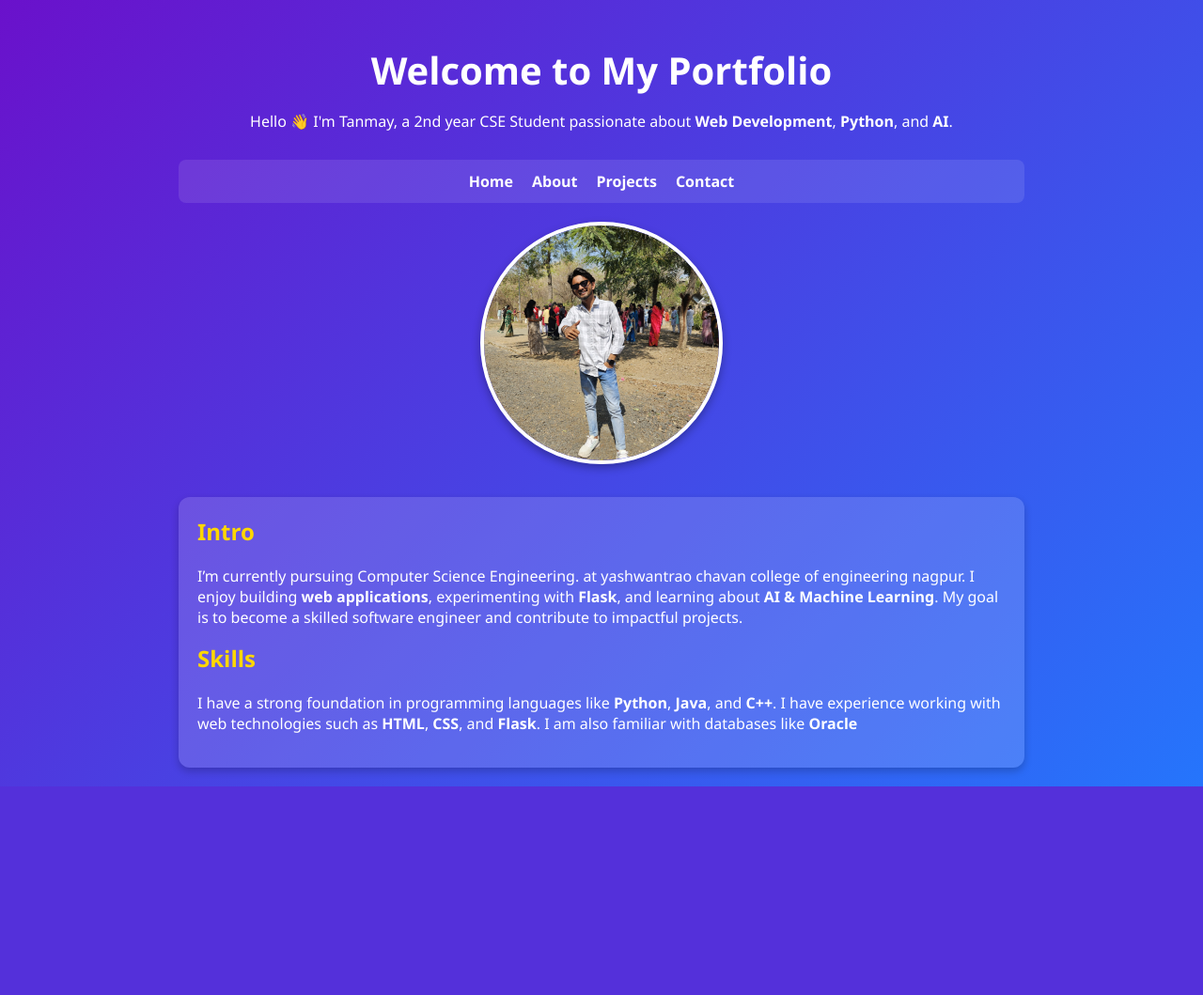
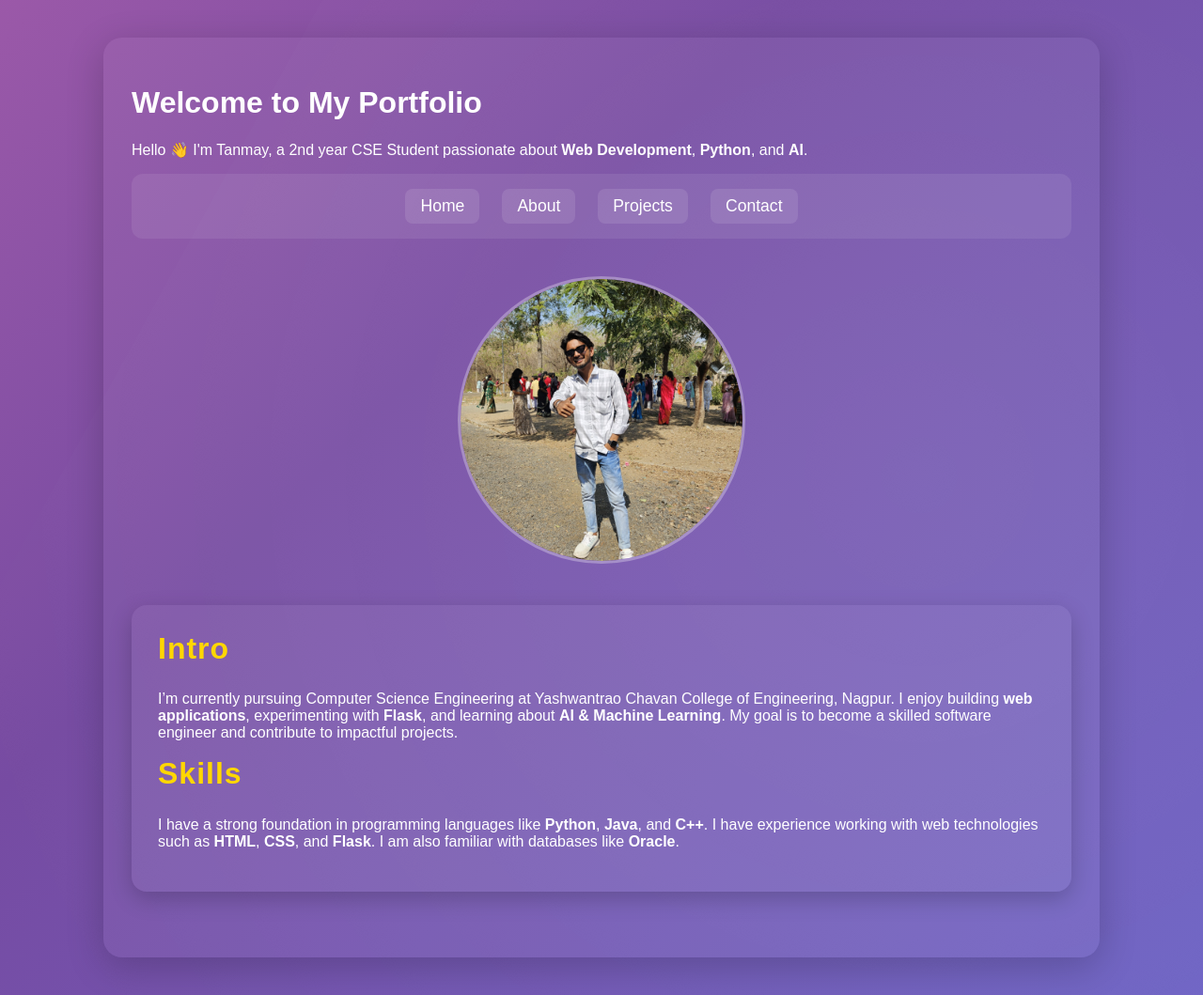
Before and after one commit to Tanmaykorate01/My_Portfolio, a Flask app: page / in a window 1280 px wide. Shown: the whole page at 94% size. Before the commit the page ends 837 px from the top, so only its background shows below. Run offline with Flask 3, Linux system fonts and the light colour scheme.

Commit message:
Update portfolio with new CSS and animations

```diff
--- a/static/style.css
+++ b/static/style.css
@@ -1,157 +1,223 @@
-/* General Page Styling */
+/* ================= General Page Styling ================= */
 body {
-    font-family: 'Segoe UI', Tahoma, Geneva, Verdana, sans-serif;
+    font-family: 'Poppins', sans-serif;
     margin: 0;
     padding: 0;
-    background: linear-gradient(135deg, #6a11cb, #2575fc);
+    min-height: 100vh;
     color: #fff;
+    background: linear-gradient(-45deg, #667eea, #764ba2, #ff7eb9, #43e97b);
+    background-size: 400% 400%;
+    animation: gradientMove 15s ease infinite;
+    overflow-x: hidden;
 }
 
-/* Container */
-.container {
-    max-width: 900px;
-    margin: auto;
-    padding: 20px;
+/* Animated gradient */
+@keyframes gradientMove {
+    0% { background-position: 0% 50%; }
+    50% { background-position: 100% 50%; }
+    100% { background-position: 0% 50%; }
 }
 
-/* Navigation */
+/* Floating shapes in the background */
+body::before {
+    content: "";
+    position: fixed;
+    top: -50%;
+    left: -50%;
+    width: 200%;
+    height: 200%;
+    background: radial-gradient(circle, rgba(255,255,255,0.05) 0%, transparent 70%);
+    animation: floatShapes 20s linear infinite;
+    z-index: 0;
+}
+
+@keyframes floatShapes {
+    0% { transform: translate(0,0) rotate(0deg); }
+    50% { transform: translate(20%, 10%) rotate(180deg); }
+    100% { transform: translate(0,0) rotate(360deg); }
+}
+
+/* ================= Container ================= */
+.container {
+    max-width: 1000px;
+    margin: 40px auto;
+    padding: 30px;
+    background: rgba(255, 255, 255, 0.05);
+    border-radius: 20px;
+    box-shadow: 0 10px 40px rgba(0, 0, 0, 0.2);
+    position: relative;
+    z-index: 1;
+}
+
+/* ================= Navigation ================= */
 nav {
     display: flex;
     justify-content: center;
-    gap: 20px;
-    background: rgba(255, 255, 255, 0.1);
-    padding: 12px;
-    border-radius: 8px;
-    margin-bottom: 30px;
+    gap: 24px;
+    background: rgba(255, 255, 255, 0.08);
+    padding: 16px;
+    border-radius: 12px;
+    margin-bottom: 40px;
+    position: relative;
+    z-index: 1;
 }
 
 nav a {
     text-decoration: none;
     color: #fff;
-    font-weight: bold;
-    transition: color 0.3s;
+    font-weight: 500;
+    font-size: 1.1rem;
+    padding: 8px 16px;
+    border-radius: 8px;
+    background: rgba(255, 255, 255, 0.1);
+    transition: all 0.3s ease;
 }
 
 nav a:hover {
-    color: #ffd700;
+    background: rgba(255, 255, 255, 0.2);
+    transform: scale(1.05);
 }
 
-/* Profile Picture */
+/* ================= Profile Picture ================= */
 .profile-pic {
     text-align: center;
-    margin: 20px 0 30px 0;
+    margin: 30px 0 40px 0;
+    position: relative;
+    z-index: 1;
 }
 
 .profile-pic img {
     width: 300px;
     height: 300px;
-    border-radius: 80%;
-    border: 4px solid white;
+    border-radius: 50%;
     object-fit: cover;
-    box-shadow: 0px 4px 10px rgba(0,0,0,0.3);
+    border: 3px solid rgba(255, 255, 255, 0.3);
+    transition: transform 0.3s, box-shadow 0.3s;
 }
 
-/* Section Cards */
+.profile-pic img:hover {
+    transform: scale(1.05);
+    box-shadow: 0 10px 30px rgba(0, 0, 0, 0.3);
+}
+
+/* ================= Section Cards ================= */
 .intro, .contact {
-    background: rgba(255, 255, 255, 0.15);
-    padding: 20px;
-    border-radius: 12px;
-    box-shadow: 0 4px 8px rgba(0,0,0,0.2);
-    margin-bottom: 30px;
+    background: rgba(255, 255, 255, 0.05);
+    padding: 28px;
+    border-radius: 16px;
+    margin-bottom: 40px;
+    box-shadow: 0 8px 24px rgba(0,0,0,0.2);
+    position: relative;
+    z-index: 1;
 }
 
 .intro h2, .contact h2 {
     margin-top: 0;
     color: #ffd700;
+    font-size: 2rem;
+    letter-spacing: 1px;
 }
 
-/* Contact Form */
+/* ================= Contact Form ================= */
 form {
     display: flex;
     flex-direction: column;
     gap: 20px;
-    max-width: 600px; /* limit width for better readability */
+    max-width: 700px;
     margin: 0 auto;
+    background: rgba(255, 255, 255, 0.05);
+    padding: 24px;
+    border-radius: 12px;
+    z-index: 1;
 }
 
 label {
-    font-weight: bold;
-    margin-bottom: 8px; /* more spacing below label */
-    display: block;
-    color: #fff; /* ensures visibility on blue gradient */
+    font-weight: 600;
+    color: #ffd700;
+    font-size: 1rem;
 }
 
 input, textarea {
     width: 100%;
-    padding: 12px 15px; /* padding inside inputs */
-    border: 1px solid #ccc; /* subtle border for clarity */
+    padding: 14px;
     border-radius: 8px;
+    border: none;
     outline: none;
     font-size: 1rem;
-    box-sizing: border-box;
-    background-color: #fff; /* white background for input */
-    color: #000; /* black text inside input */
-    transition: box-shadow 0.3s ease;
+    background: rgba(255, 255, 255, 0.1);
+    color: #fff;
+    transition: all 0.3s ease;
 }
 
 input:focus, textarea:focus {
-    box-shadow: 0 0 8px #ffd700;
-    border-color: #ffd700;
+    background: rgba(255, 255, 255, 0.2);
 }
 
-textarea {
-    resize: vertical;
-    min-height: 120px;
-}
-
+/* ================= Button ================= */
 button {
+    padding: 14px;
+    font-size: 1.1rem;
+    font-weight: 600;
+    border: none;
+    border-radius: 10px;
+    cursor: pointer;
     background: #ffd700;
-    color: #000;
-    padding: 15px;
-    font-size: 1rem;
-    font-weight: bold;
-    border: none;
-    border-radius: 8px;
-    cursor: pointer;
-    transition: background-color 0.3s ease, transform 0.3s ease, box-shadow 0.3s ease;
-    width: 100%;
+    color: #764ba2;
+    transition: all 0.3s ease;
 }
 
 button:hover {
-    background: #ffcc00;
+    background: #fff;
     transform: scale(1.05);
-    box-shadow: 0 4px 10px rgba(0,0,0,0.3);
 }
 
-/* Back to Home link style */
+/* ================= Back to Home link ================= */
 a.back-home {
-    display: inline-block;
-    margin-top: 15px;
     color: #ffd700;
     text-decoration: underline;
-    font-weight: 600;
 }
 
-/* Responsive adjustments */
-@media (max-width: 640px) {
-    .container {
-        padding: 10px;
-    }
-    form {
-        max-width: 100%;
-    }
+a.back-home:hover {
+    color: #fff;
 }
+
+/* ================= Images Container ================= */
 .images-container {
-    display: flex;             /* place images side by side */
-    justify-content: center;   /* center the images horizontally */
-    gap: 30px;                 /* space between images */
-    margin: 20px 0;            /* optional spacing above/below */
+    display: flex;
+    justify-content: center;
+    gap: 24px;
+    margin: 30px 0;
+    position: relative;
+    z-index: 1;
 }
 
 .images-container img {
-    width: 500px;              /* adjust width as needed */
-    height: 500px;              /* maintain aspect ratio */
-    border-radius: 50%;        /* circular images */
-    border: 3px solid white;   /* optional border */
-    box-shadow: 0 4px 8px rgba(0,0,0,0.3); /* optional shadow */
+    width: 200px;
+    height: 200px;
+    border-radius: 50%;
+    object-fit: cover;
+    transition: transform 0.3s, box-shadow 0.3s;
 }
+
+.images-container img:hover {
+    transform: scale(1.05);
+    box-shadow: 0 10px 30px rgba(0, 0, 0, 0.3);
+}
+
+/* ================= Responsive adjustments ================= */
+@media (max-width: 900px) {
+    .profile-pic img, .images-container img { width: 180px; height: 180px; }
+}
+
+@media (max-width: 640px) {
+    .profile-pic img, .images-container img { width: 140px; height: 140px; }
+    .container { padding: 16px; }
+}
+@media (max-width: 480px) {
+    nav { flex-direction: column; gap: 16px; }
+    .images-container { flex-direction: column; gap: 16px; }
+}
+@media (max-width: 360px) {
+    .profile-pic img, .images-container img { width: 120px; height: 120px; }
+}
+/* ================= End of CSS ================= */
--- a/templates/index.html
+++ b/templates/index.html
@@ -1,91 +1,19 @@
 <!DOCTYPE html>
-<html>
+<html lang="en">
 <head>
+    <meta charset="UTF-8">
+    <meta name="viewport" content="width=device-width, initial-scale=1.0">
     <title>My Portfolio</title>
-    <style>
-        /* General Page Styling */
-        body {
-            font-family: 'Segoe UI', Tahoma, Geneva, Verdana, sans-serif;
-            margin: 0;
-            padding: 0;
-            background: linear-gradient(135deg, #6a11cb, #2575fc);
-            color: #fff;
-        }
-
-        /* Container */
-        .container {
-            max-width: 900px;
-            margin: auto;
-            padding: 20px;
-        }
-
-        /* Header */
-        header {
-            text-align: center;
-            margin-bottom: 30px;
-        }
-
-        header h1 {
-            font-size: 2.5rem;
-            margin-bottom: 10px;
-        }
-
-        /* Navigation Bar */
-        nav {
-            display: flex;
-            justify-content: center;
-            gap: 20px;
-            background: rgba(255, 255, 255, 0.1);
-            padding: 12px;
-            border-radius: 8px;
-            margin-bottom: 20px;
-        }
-
-        nav a {
-            text-decoration: none;
-            color: #fff;
-            font-weight: bold;
-            transition: color 0.3s;
-        }
-
-        nav a:hover {
-            color: #ffd700;
-        }
-
-        /* Profile Picture */
-        .profile-pic {
-            text-align: center;
-            margin: 20px 0 30px 0;
-        }
-
-        .profile-pic img {
-            width: 250px;
-            height: 250px;
-            border-radius: 130%;
-            border: 4px solid white;
-            object-fit: cover;
-            box-shadow: 0px 4px 10px rgba(0,0,0,0.3);
-        }
-
-        /* Section */
-        .intro {
-            background: rgba(255, 255, 255, 0.15);
-            padding: 20px;
-            border-radius: 12px;
-            box-shadow: 0 4px 8px rgba(0,0,0,0.2);
-        }
-
-        .intro h2 {
-            margin-top: 0;
-            color: #ffd700;
-        }
-    </style>
+    <!-- Link to external CSS -->
+    <link rel="stylesheet" href="{{ url_for('static', filename='style.css') }}">
 </head>
 <body>
     <div class="container">
         <header>
             <h1>Welcome to My Portfolio</h1>
-            <p>Hello 👋 I'm Tanmay, a 2nd year CSE Student passionate about <b>Web Development</b>, <b>Python</b>, and <b>AI</b>.</p>
+            <p>Hello 👋 I'm Tanmay, a 2nd year CSE Student passionate about
+                <b>Web Development</b>, <b>Python</b>, and <b>AI</b>.
+            </p>
         </header>
 
         <nav>
@@ -96,17 +24,15 @@
         </nav>
 
         <!-- Profile Picture -->
-       <div class="profile-pic">
-                 <img src="static\IMG-20250127-WA0145.jpg" alt="My Photo">
+        <div class="profile-pic">
+            <img src="{{ url_for('static', filename='IMG-20250127-WA0145.jpg') }}" alt="My Photo">
         </div>
-
 
         <section class="intro">
             <h2>Intro</h2>
             <p>
-                I’m currently pursuing Computer Science Engineering. at yashwantrao chavan college of engineering nagpur.
-                I enjoy building <b>web applications</b>, experimenting with <b>Flask</b>,
-                and learning about <b>AI & Machine Learning</b>.
+                I’m currently pursuing Computer Science Engineering at Yashwantrao Chavan College of Engineering, Nagpur.
+                I enjoy building <b>web applications</b>, experimenting with <b>Flask</b>, and learning about <b>AI & Machine Learning</b>.
                 My goal is to become a skilled software engineer and contribute to impactful projects.
             </p>
 
@@ -114,7 +40,7 @@
             <p>
                 I have a strong foundation in programming languages like <b>Python</b>, <b>Java</b>, and <b>C++</b>.
                 I have experience working with web technologies such as <b>HTML</b>, <b>CSS</b>, and <b>Flask</b>.
-                I am also familiar with databases like <b>Oracle</b>
+                I am also familiar with databases like <b>Oracle</b>.
             </p>
         </section>
     </div>
```
